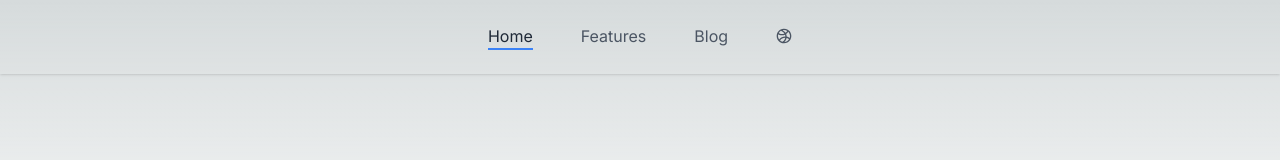
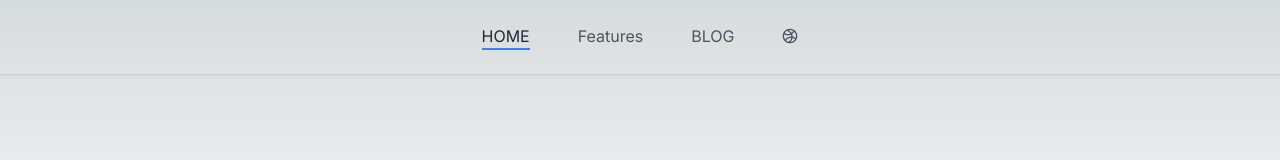
Before and after one commit to wongprom/git-test, a Next.js app: page / in a window 1280 px wide. Shown: the top 160 px of the page. Built offline with nearby package versions, Linux system fonts and the light colour scheme.

Commit message:
FIX5, squashed commits..

```diff
--- a/app/components/Navbar.tsx
+++ b/app/components/Navbar.tsx
@@ -8,21 +8,21 @@ const Navbar = () => {
           href="#"
           className="text-gray-800 transition-colors duration-300 transform dark:text-gray-200 border-b-2 border-blue-500 mx-1.5 sm:mx-6"
         >
-          home
+          HOME
         </a>
 
         <a
           href="#"
           className="border-b-2 border-transparent hover:text-gray-800 transition-colors duration-300 transform dark:hover:text-gray-200 hover:border-blue-500 mx-1.5 sm:mx-6"
         >
-          features
+          Features
         </a>
 
         <a
           href="#"
           className="border-b-2 border-transparent hover:text-gray-800 transition-colors duration-300 transform dark:hover:text-gray-200 hover:border-blue-500 mx-1.5 sm:mx-6"
         >
-          blog
+          BLOG
         </a>
 
         <a
```
